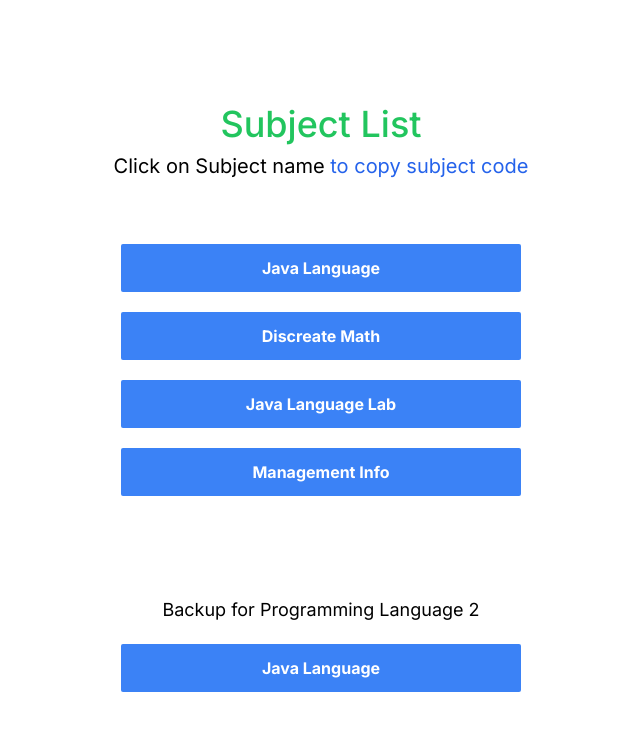
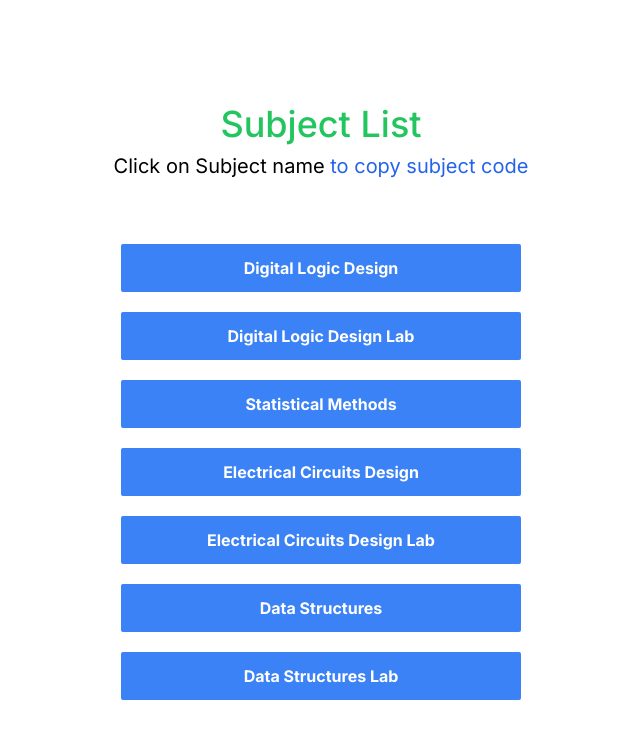
Before and after one commit to minhazurakash/Subject-picker, a Next.js app: page / in a window 1280 px wide. Shown: the top 738 px of the page, without its empty margins (319-959 px from the left). Built offline with nearby package versions, Linux system fonts and the light colour scheme.

Commit message:
for 4th semester

```diff
--- a/src/pages/index.tsx
+++ b/src/pages/index.tsx
@@ -9,10 +9,13 @@ export default function Home() {
   const [selectedSubject, setSelectedSubject] = useState<string>(null);
   const [selectedCodes, setSelectedCodes] = useState<string[]>([]);
   const subjectList = [
-    { name: "Java Language", code: "CSE281.7" },
-    { name: "Discreate Math", code: "CSE181.23" },
-    { name: "Java Language Lab", code: "CSE282.7" },
-    { name: "Management Info", code: "CSE475.3" },
+    { name: "Digital Logic Design", code: "CSE263.13" },
+    { name: "Digital Logic Design Lab", code: "CSE264.12" },
+    { name: "Statistical Methods", code: "STA281.9" },
+    { name: "Electrical Circuits Design", code: "EEE181.11" },
+    { name: "Electrical Circuits Design Lab", code: "EEE182.13" },
+    { name: "Data Structures", code: "CSE241.21" },
+    { name: "Data Structures Lab", code: "CSE242.25" },
   ];
   return (
     <main className={`container mx-auto p-10 ${inter.className}`}>
@@ -53,7 +56,7 @@ export default function Home() {
           );
         })}
 
-        <div className="mt-20">
+        {/* <div className="mt-20">
           <h2 className="text-lg text-center mb-5">
             Backup for Programming Language 2
           </h2>
@@ -79,7 +82,7 @@ export default function Home() {
               Java Language
             </button>
           </CopyToClipboard>
-        </div>
+        </div> */}
       </div>
       <Toaster />
     </main>
```
